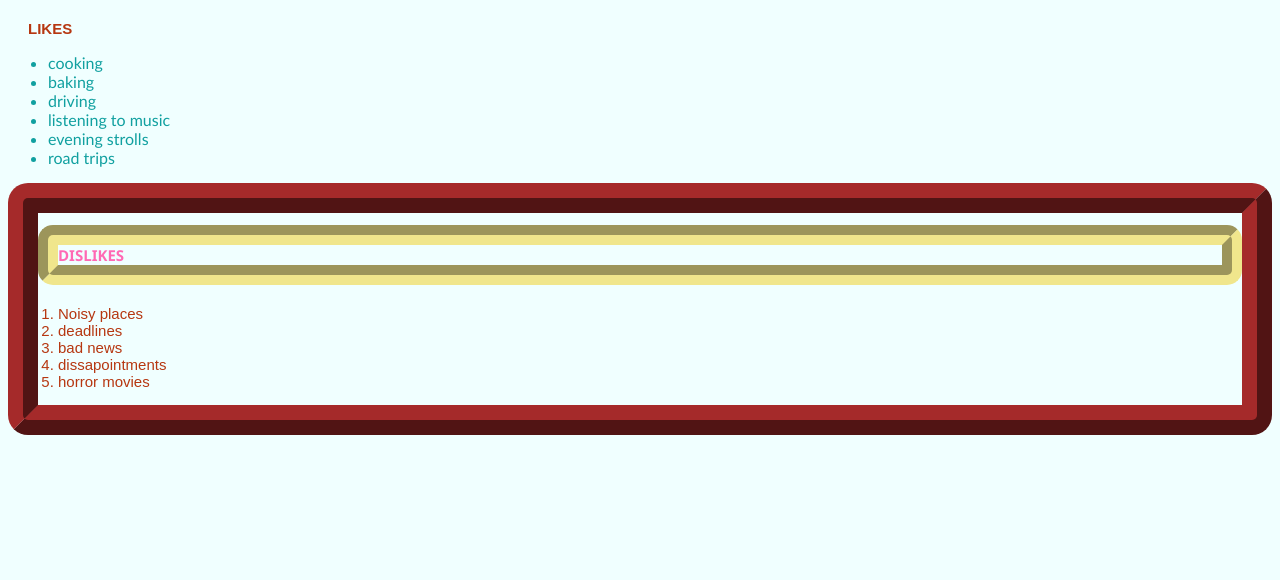
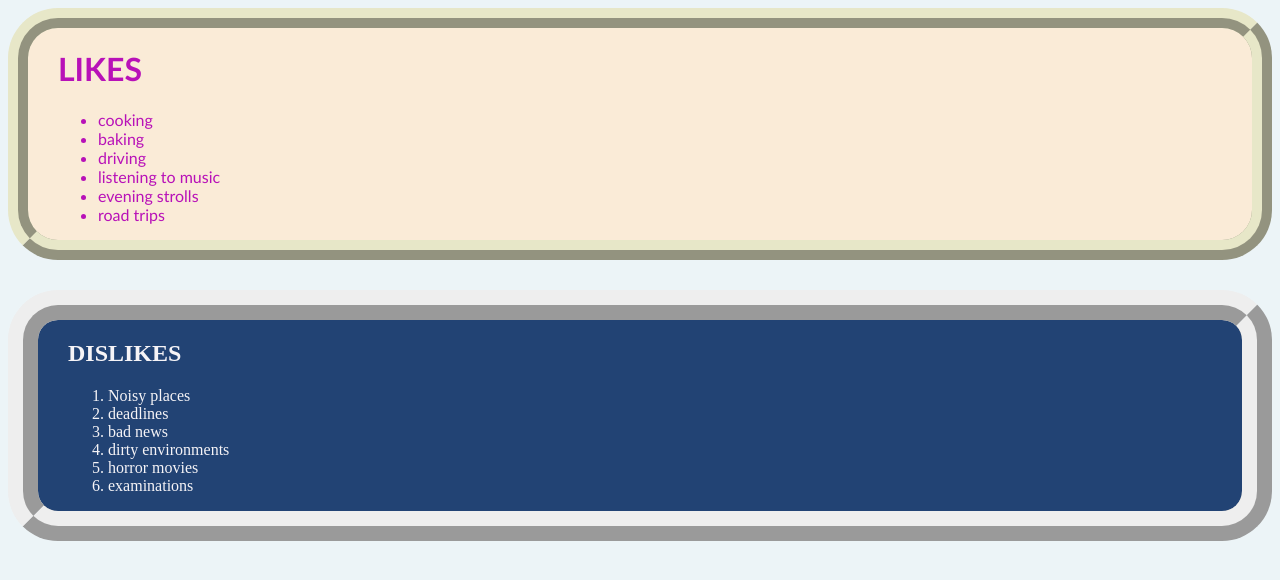
Before and after one commit to Nexzie/css-assignment-2, a plain HTML site: page index.html in a window 1280 px wide. Drawn offline with Linux system fonts and the light colour scheme.

Commit message:
final edit

```diff
--- a/index.html
+++ b/index.html
@@ -8,8 +8,8 @@
     <link rel="stylesheet" href="style.css">
 </head>
 <body>
-    <div class="AA" id="aa">
-        <h1 class="bb" id="CC">LIKES</h1>
+    <div class="unordered">
+        <h1 id="id">LIKES</h1>
         <ul>
             <li>cooking</li>
             <li>baking</li>
@@ -21,14 +21,15 @@
         </ul>
     </div>
 
-    <div class="aa" id="back">
-        <h2 id="BB" class="CC">DISLIKES</h2>
-        <ol id="AA" class="bb">
+    <div class="ordered">
+        <h2 id="id">DISLIKES</h2>
+        <ol>
             <li> Noisy places</li>
             <li>deadlines</li>
             <li>bad news</li>
-            <li>dissapointments</li>
+            <li>dirty environments</li>
             <li>horror movies</li>
+            <li>examinations</li>
         </ol>
     </div>
 </body>
--- a/style.css
+++ b/style.css
@@ -1,39 +1,36 @@
-.AA {
-    color: rgb(16, 160, 160);
-    border: 10px;
+.unordered {
+    color: rgb(184, 17, 184);
+    border: 20px solid;
+    border-radius: 50px ;
+    border-color: rgb(231, 231, 200);
+    border-style: ridge;
     font-family: 'Gill Sans', 'Gill Sans MT', Calibri, 'Trebuchet MS', sans-serif;
+    margin-bottom: 30px;
+    text-align: left;
+    padding-left: 30px;
+    box-shadow: 20px;
+    background-color: antiquewhite;
 }
-.aa{
-    color: rgb(61, 9, 109);
+
+.ordered {
+    color: rgb(246, 244, 247);
     font-style: inherit;
     border: 30px;
-    border-color: brown;
-    border-radius: 20px;
+    border-color: ;
+    border-radius: 50px;
     border-style: ridge;
-}
-.BB {
-    color: rgb(3, 56, 38);
-    font-style: oblique;
-    font-size: large;
-}
-.bb {
-    color: rgb(182, 55, 17);
-    font-family: Arial, Helvetica, sans-serif;
-    font-size: 15px;
-    border-style: groove;
-    border: 30px;
-    border-color: darkgoldenrod;
-    border-radius: 15px;
-    padding-left: 20px;
-    margin-top: 20px;
+    text-align: left;
+    padding-left: 30px;
+    box-shadow: 20px;
+    background-color: rgb(34, 67, 116);
 }
 
+    body{
+    background-color: rgb(236, 244, 247);
+    text-align: justify;
+}
 
-
-body{
-    background-color: azure;
-}
-.back {
+.id {
     color: rgb(59, 110, 9);
     font-family: 'Trebuchet MS', 'Lucida Sans Unicode', 'Lucida Grande', 'Lucida Sans', Arial, sans-serif;
     border: 30px;
@@ -43,12 +40,3 @@ body{
     font-size: 30px;
     padding-left: 10px;
 }
-.CC {
-    border: 20px;
-    color: hotpink;
-    font-size: 15px;
-    font-family: 'Segoe UI', Tahoma, Geneva, Verdana, sans-serif;
-    border-radius: 15px;
-    border-style: groove;
-    border-color: khaki;
-}
```
